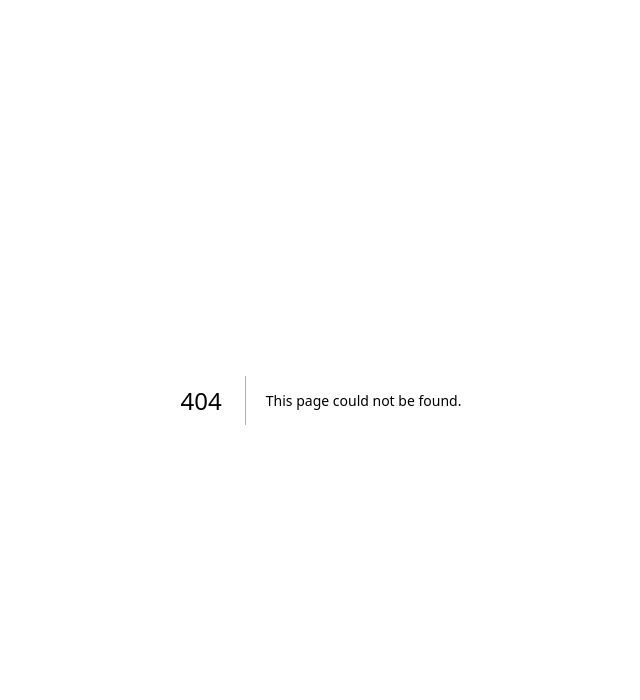
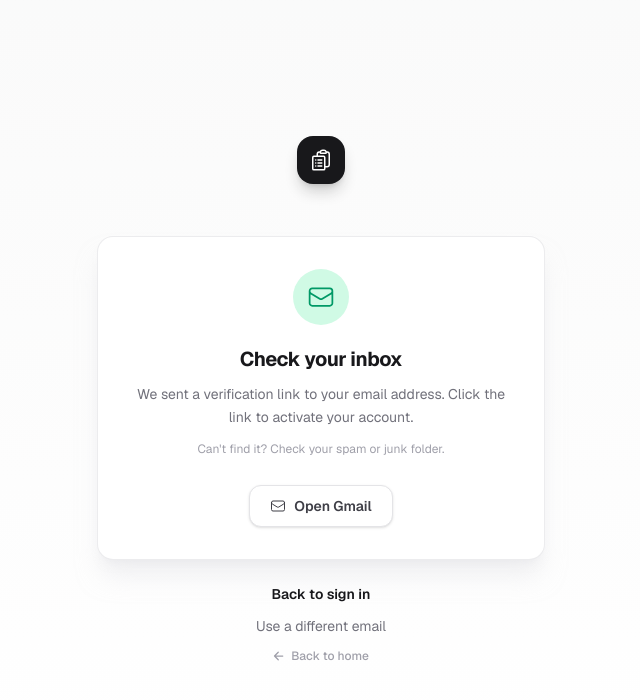
Before and after one commit to KankaveeRamsri/personal-task-web-app, a Next.js app: page /auth/check-email in a window 1280 px wide. Before the commit this address had no page. Shown: the top 700 px of the page, without its empty margins (319-959 px from the left). Built offline with nearby package versions, Linux system fonts and the light colour scheme.

Commit message:
feat(auth): Phase 3C — add /auth/check-email page and update sign-up redirect flow

```diff
--- /dev/null
+++ b/src/app/auth/check-email/page.tsx
@@ -0,0 +1,10 @@
+import { Suspense } from "react";
+import CheckEmailForm from "@/components/auth/CheckEmailForm";
+
+export default function CheckEmailPage() {
+  return (
+    <Suspense>
+      <CheckEmailForm />
+    </Suspense>
+  );
+}
--- /dev/null
+++ b/src/components/auth/CheckEmailForm.tsx
@@ -0,0 +1,138 @@
+"use client";
+
+import Link from "next/link";
+import { useSearchParams } from "next/navigation";
+
+const EMAIL_REGEX = /^[^\s@]+@[^\s@]+\.[^\s@]+$/;
+
+export default function CheckEmailForm() {
+  const searchParams = useSearchParams();
+  const rawEmail = searchParams.get("email") ?? "";
+  // Only surface the email in the UI if it passes a basic format check —
+  // prevents reflected-XSS from a crafted URL while keeping UX clean.
+  const email = EMAIL_REGEX.test(rawEmail) ? rawEmail : "";
+
+  return (
+    <div className="flex min-h-screen items-center justify-center bg-gradient-to-b from-zinc-50 to-white p-4 dark:from-zinc-950 dark:to-zinc-900">
+      <div className="w-full max-w-md">
+
+        {/* Branding */}
+        <div className="mb-8 flex flex-col items-center text-center">
+          <Link
+            href="/"
+            className="mb-5 flex h-12 w-12 items-center justify-center rounded-2xl bg-zinc-900 shadow-lg shadow-zinc-900/20 transition-transform hover:scale-105 active:scale-95 dark:bg-zinc-100"
+          >
+            <svg
+              className="h-6 w-6 text-white dark:text-zinc-900"
+              fill="none"
+              viewBox="0 0 24 24"
+              strokeWidth={1.5}
+              stroke="currentColor"
+            >
+              <path
+                strokeLinecap="round"
+                strokeLinejoin="round"
+                d="M9 12h3.75M9 15h3.75M9 18h3.75m3 .75H18a2.25 2.25 0 0 0 2.25-2.25V6.108c0-1.135-.845-2.098-1.976-2.192a48.424 48.424 0 0 0-1.123-.08m-5.801 0c-.065.21-.1.433-.1.664 0 .414.336.75.75.75h4.5a.75.75 0 0 0 .75-.75 2.25 2.25 0 0 0-.1-.664m-5.8 0A2.251 2.251 0 0 1 13.5 2.25H15a2.25 2.25 0 0 1 2.15 1.586m-5.8 0c-.376.023-.75.05-1.124.08C9.095 4.01 8.25 4.973 8.25 6.108V8.25m0 0H4.875c-.621 0-1.125.504-1.125 1.125v11.25c0 .621.504 1.125 1.125 1.125h9.75c.621 0 1.125-.504 1.125-1.125V9.375c0-.621-.504-1.125-1.125-1.125H8.25ZM6.75 12h.008v.008H6.75V12Zm0 3h.008v.008H6.75V15Zm0 3h.008v.008H6.75V18Z"
+              />
+            </svg>
+          </Link>
+        </div>
+
+        {/* Card */}
+        <div className="rounded-2xl border border-zinc-200/70 bg-white p-8 shadow-xl shadow-zinc-200/50 dark:border-zinc-800 dark:bg-zinc-900 dark:shadow-none text-center">
+
+          {/* Envelope icon */}
+          <div className="mb-5 flex justify-center">
+            <div className="flex h-14 w-14 items-center justify-center rounded-full bg-emerald-100 dark:bg-emerald-900/30">
+              <svg
+                className="h-7 w-7 text-emerald-600 dark:text-emerald-400"
+                fill="none"
+                viewBox="0 0 24 24"
+                strokeWidth={1.5}
+                stroke="currentColor"
+              >
+                <path
+                  strokeLinecap="round"
+                  strokeLinejoin="round"
+                  d="M21.75 6.75v10.5a2.25 2.25 0 0 1-2.25 2.25h-15a2.25 2.25 0 0 1-2.25-2.25V6.75m19.5 0A2.25 2.25 0 0 0 19.5 4.5h-15a2.25 2.25 0 0 0-2.25 2.25m19.5 0v.243a2.25 2.25 0 0 1-1.07 1.916l-7.5 4.615a2.25 2.25 0 0 1-2.36 0L3.32 8.91a2.25 2.25 0 0 1-1.07-1.916V6.75"
+                />
+              </svg>
+            </div>
+          </div>
+
+          <h1 className="text-xl font-bold tracking-tight text-zinc-900 dark:text-zinc-50">
+            Check your inbox
+          </h1>
+
+          <p className="mt-2.5 text-sm text-zinc-500 dark:text-zinc-400 leading-relaxed">
+            {email ? (
+              <>
+                We sent a verification link to{" "}
+                <span className="font-semibold text-zinc-700 dark:text-zinc-300 break-all">
+                  {email}
+                </span>
+                . Click the link in the email to activate your account.
+              </>
+            ) : (
+              "We sent a verification link to your email address. Click the link to activate your account."
+            )}
+          </p>
+
+          <p className="mt-3 text-xs text-zinc-400 dark:text-zinc-600">
+            Can&apos;t find it? Check your spam or junk folder.
+          </p>
+
+          {/* Open Gmail — simple external link, no package needed */}
+          <div className="mt-7">
+            <a
+              href="https://mail.google.com"
+              target="_blank"
+              rel="noopener noreferrer"
+              className="inline-flex items-center gap-2 rounded-xl border border-zinc-200 bg-white px-5 py-2.5 text-sm font-semibold text-zinc-700 shadow-sm transition-all hover:bg-zinc-50 hover:shadow-md dark:border-zinc-700 dark:bg-zinc-800 dark:text-zinc-200 dark:hover:bg-zinc-700/80"
+            >
+              <svg
+                className="h-4 w-4 shrink-0"
+                fill="none"
+                viewBox="0 0 24 24"
+                strokeWidth={1.5}
+                stroke="currentColor"
+              >
+                <path
+                  strokeLinecap="round"
+                  strokeLinejoin="round"
+                  d="M21.75 6.75v10.5a2.25 2.25 0 0 1-2.25 2.25h-15a2.25 2.25 0 0 1-2.25-2.25V6.75m19.5 0A2.25 2.25 0 0 0 19.5 4.5h-15a2.25 2.25 0 0 0-2.25 2.25m19.5 0v.243a2.25 2.25 0 0 1-1.07 1.916l-7.5 4.615a2.25 2.25 0 0 1-2.36 0L3.32 8.91a2.25 2.25 0 0 1-1.07-1.916V6.75"
+                />
+              </svg>
+              Open Gmail
+            </a>
+          </div>
+        </div>
+
+        {/* Footer navigation */}
+        <div className="mt-6 flex flex-col items-center gap-3 text-center">
+          <Link
+            href="/auth/sign-in"
+            className="flex items-center gap-1.5 text-sm font-semibold text-zinc-900 hover:underline dark:text-zinc-100"
+          >
+            Back to sign in
+          </Link>
+          <Link
+            href="/auth/sign-up"
+            className="text-sm text-zinc-500 transition-colors hover:text-zinc-800 dark:text-zinc-400 dark:hover:text-zinc-200"
+          >
+            Use a different email
+          </Link>
+          <Link
+            href="/"
+            className="inline-flex items-center gap-1.5 text-xs font-medium text-zinc-400 transition-colors hover:text-zinc-600 dark:text-zinc-600 dark:hover:text-zinc-400"
+          >
+            <svg className="h-3 w-3" fill="none" viewBox="0 0 24 24" strokeWidth={2.5} stroke="currentColor">
+              <path strokeLinecap="round" strokeLinejoin="round" d="M10.5 19.5 3 12m0 0 7.5-7.5M3 12h16.5" />
+            </svg>
+            Back to home
+          </Link>
+        </div>
+      </div>
+    </div>
+  );
+}
--- a/src/components/auth/SignUpForm.tsx
+++ b/src/components/auth/SignUpForm.tsx
@@ -6,7 +6,6 @@ import { useRouter, useSearchParams } from "next/navigation";
 import { createClient } from "@/lib/supabase";
 import PasswordInput from "./PasswordInput";
 import FormError from "./FormError";
-import FormSuccess from "./FormSuccess";
 
 const EMAIL_REGEX = /^[^\s@]+@[^\s@]+\.[^\s@]+$/;
 const MIN_PASSWORD_LENGTH = 8;
@@ -28,7 +27,6 @@ export default function SignUpForm() {
   const [password, setPassword] = useState("");
   const [confirmPassword, setConfirmPassword] = useState("");
   const [error, setError] = useState("");
-  const [success, setSuccess] = useState("");
   const [fieldErrors, setFieldErrors] = useState<FieldErrors>({});
   const [loading, setLoading] = useState(false);
 
@@ -70,7 +68,6 @@ export default function SignUpForm() {
     if (!validate()) return;
 
     setError("");
-    setSuccess("");
     setLoading(true);
 
     const supabase = createClient();
@@ -87,21 +84,27 @@ export default function SignUpForm() {
     });
 
     if (authError) {
-      const msg =
-        authError.message === "User already registered"
-          ? "An account with this email already exists."
-          : authError.message;
-      setError(msg);
+      // "User already registered" would reveal whether the email exists — redirect
+      // to the same check-email screen so we never confirm or deny registration.
+      if (authError.message === "User already registered") {
+        router.push(
+          `/auth/check-email?email=${encodeURIComponent(email.trim())}`
+        );
+        return;
+      }
+      setError(authError.message);
       setLoading(false);
       return;
     }
 
-    // Email confirmation required — no session returned
+    // Email confirmation required — Supabase returned a user but no active session.
+    // Redirect to the dedicated check-email page; pass the email so the page can
+    // display it to the user.  returnTo is intentionally omitted here because
+    // after email verification the callback route lands on /dashboard by default.
     if (!data.session) {
-      setSuccess(
-        "Account created! Check your inbox and confirm your email address before signing in."
+      router.push(
+        `/auth/check-email?email=${encodeURIComponent(email.trim())}`
       );
-      setLoading(false);
       return;
     }
 
@@ -112,41 +115,6 @@ export default function SignUpForm() {
     router.push(dest);
     router.refresh();
   };
-
-  // Show only success state after email confirmation is required
-  if (success) {
-    return (
-      <div className="flex min-h-screen items-center justify-center bg-gradient-to-b from-zinc-50 to-white p-4 dark:from-zinc-950 dark:to-zinc-900">
-        <div className="w-full max-w-md text-center">
-          <div className="mb-6 flex justify-center">
-            <div className="flex h-16 w-16 items-center justify-center rounded-full bg-emerald-100 dark:bg-emerald-900/30">
-              <svg
-                className="h-8 w-8 text-emerald-600 dark:text-emerald-400"
-                fill="none"
-                viewBox="0 0 24 24"
-                strokeWidth={2}
-                stroke="currentColor"
-              >
-                <path strokeLinecap="round" strokeLinejoin="round" d="M21.75 6.75v10.5a2.25 2.25 0 0 1-2.25 2.25h-15a2.25 2.25 0 0 1-2.25-2.25V6.75m19.5 0A2.25 2.25 0 0 0 19.5 4.5h-15a2.25 2.25 0 0 0-2.25 2.25m19.5 0v.243a2.25 2.25 0 0 1-1.07 1.916l-7.5 4.615a2.25 2.25 0 0 1-2.36 0L3.32 8.91a2.25 2.25 0 0 1-1.07-1.916V6.75" />
-              </svg>
-            </div>
-          </div>
-          <h1 className="text-2xl font-bold tracking-tight text-zinc-900 dark:text-zinc-50">
-            Check your inbox
-          </h1>
-          <p className="mt-3 text-sm text-zinc-500 dark:text-zinc-400">
-            {success}
-          </p>
-          <Link
-            href={signInHref}
-            className="mt-8 inline-flex items-center gap-1.5 text-sm font-semibold text-zinc-900 hover:underline dark:text-zinc-100"
-          >
-            Back to sign in
-          </Link>
-        </div>
-      </div>
-    );
-  }
 
   return (
     <div className="flex min-h-screen items-center justify-center bg-gradient-to-b from-zinc-50 to-white p-4 dark:from-zinc-950 dark:to-zinc-900">
```
